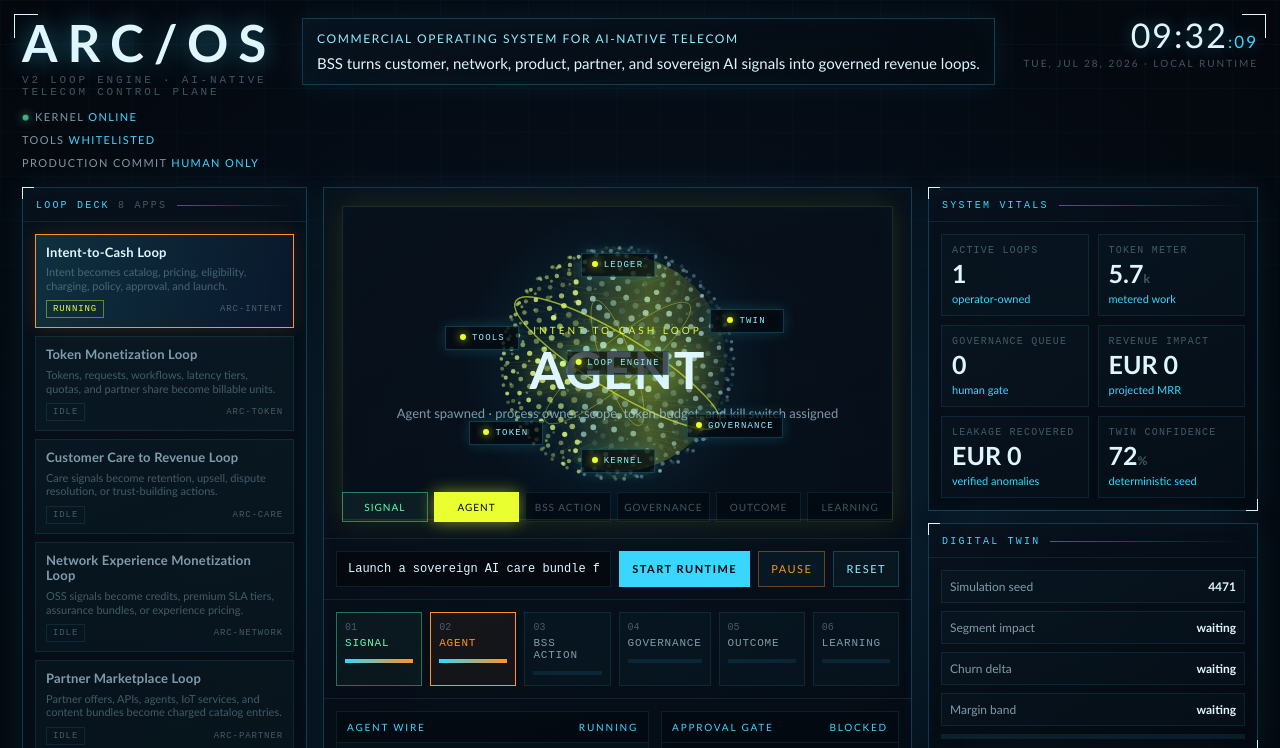
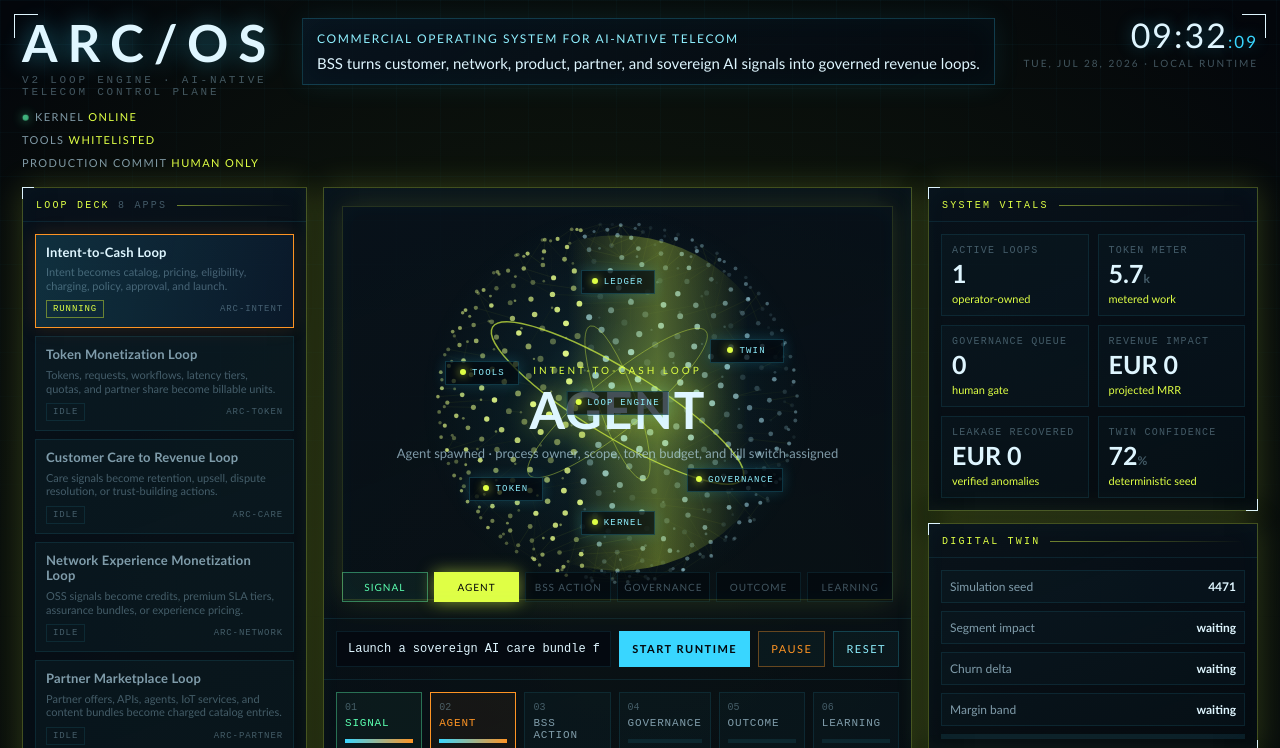
Before and after one commit to Chrisamansood/concepts, a plain HTML site: page bss-as-loop-led-os/index.html in a window 1280 px wide. Both pictures are taken after a click on the button "START RUNTIME". Shown: the top 748 px of the page. Drawn offline with Linux system fonts and the light colour scheme.

Commit message:
style: refine BSS Loop OS HUD colors

```diff
--- a/bss-as-loop-led-os/index.html
+++ b/bss-as-loop-led-os/index.html
@@ -6,20 +6,20 @@
 <title>ARC/OS v2 - Loop Engine for AI-Native Telecom</title>
 <style>
 :root{
-  --cyan:#39d6ff;
-  --cyan-hot:#8ff0ff;
-  --cyan-deep:#0a89b8;
-  --blue:#2b7fff;
+  --cyan:#39D6FF;
+  --cyan-hot:#8FF0FF;
+  --cyan-deep:#1E88AA;
+  --blue:#2B7FFF;
   --amber:#fe9424;
   --green:#5bffb0;
   --red:#ff5f86;
-  --yellow:#eaff2f;
+  --yellow:#DFFF45;
   --magenta:#ff6bd6;
   --ink:#03060b;
   --ink-2:#07111c;
   --ink-3:#0b1724;
-  --line:rgba(57,214,255,0.24);
-  --line-soft:rgba(57,214,255,0.11);
+  --line:rgba(57,214,255,0.22);
+  --line-soft:rgba(57,214,255,0.10);
   --line-amber:rgba(254,148,36,0.38);
   --text:#dff6ff;
   --muted:rgba(190,226,244,0.66);
@@ -28,6 +28,7 @@
   --runtime:var(--cyan);
   --runtime-soft:rgba(57,214,255,0.16);
   --runtime-glow:rgba(57,214,255,0.42);
+  --runtime-line:rgba(57,214,255,0.22);
 }
 *{box-sizing:border-box}
 html,body{margin:0;min-height:100%;background:var(--ink);color:var(--text)}
@@ -35,7 +36,7 @@ body{
   font-family:"Trebuchet MS","Segoe UI",Arial,sans-serif;
   overflow-x:hidden;
   background:
-    radial-gradient(ellipse 72% 58% at 50% 35%, rgba(13,34,54,0.96) 0%, rgba(6,13,23,0.98) 42%, #03060b 100%),
+    radial-gradient(ellipse 60% 50% at 50% 44%, #0A1826 0%, #050A12 45%, #03060B 100%),
     linear-gradient(120deg, rgba(43,127,255,0.08), transparent 35%, rgba(254,148,36,0.06));
 }
 body::before{
@@ -69,18 +70,30 @@ body::after{
 }
 body.runtime-active{
   --runtime:var(--yellow);
-  --runtime-soft:rgba(234,255,47,0.15);
-  --runtime-glow:rgba(234,255,47,0.5);
+  --runtime-soft:rgba(223,255,69,0.18);
+  --runtime-glow:rgba(223,255,69,0.52);
+  --runtime-line:rgba(223,255,69,0.28);
+  background:
+    radial-gradient(ellipse 70% 58% at 50% 43%, rgba(54,76,12,0.46) 0%, rgba(16,24,12,0.86) 38%, #03060B 100%),
+    linear-gradient(120deg, rgba(223,255,69,0.09), transparent 38%, rgba(57,214,255,0.035));
 }
 body.runtime-blocked{
   --runtime:var(--red);
   --runtime-soft:rgba(255,95,134,0.16);
   --runtime-glow:rgba(255,95,134,0.48);
+  --runtime-line:rgba(255,95,134,0.3);
+  background:
+    radial-gradient(ellipse 70% 58% at 50% 43%, rgba(82,20,34,0.48) 0%, rgba(24,8,13,0.9) 40%, #03060B 100%),
+    linear-gradient(120deg, rgba(255,95,134,0.08), transparent 38%, rgba(57,214,255,0.025));
 }
 body.runtime-complete{
   --runtime:var(--green);
   --runtime-soft:rgba(91,255,176,0.16);
   --runtime-glow:rgba(91,255,176,0.5);
+  --runtime-line:rgba(91,255,176,0.28);
+  background:
+    radial-gradient(ellipse 70% 58% at 50% 43%, rgba(15,82,58,0.46) 0%, rgba(6,28,25,0.88) 40%, #03060B 100%),
+    linear-gradient(120deg, rgba(91,255,176,0.08), transparent 38%, rgba(57,214,255,0.05));
 }
 button,input{font:inherit}
 button{cursor:pointer}
@@ -137,7 +150,7 @@ button{cursor:pointer}
   letter-spacing:1.4px;
   text-transform:uppercase;
 }
-.status-line b{color:var(--cyan);font-weight:500}
+.status-line b{color:var(--runtime);font-weight:500}
 .pulse-dot{
   display:inline-block;
   width:7px;
@@ -189,9 +202,9 @@ button{cursor:pointer}
   align-items:start;
 }
 .panel{
-  border:1px solid var(--line);
+  border:1px solid var(--runtime-line);
   background:linear-gradient(160deg,rgba(8,18,29,.86),rgba(4,9,16,.78));
-  box-shadow:0 0 30px rgba(57,214,255,.08), inset 0 0 24px rgba(57,214,255,.028);
+  box-shadow:0 0 30px var(--runtime-soft), inset 0 0 24px rgba(57,214,255,.028);
   position:relative;
 }
 .panel::before,.panel::after{
@@ -215,11 +228,11 @@ button{cursor:pointer}
 .eyebrow{
   font-size:10px;
   letter-spacing:2.2px;
-  color:var(--cyan);
+  color:var(--runtime);
   text-transform:uppercase;
 }
 .muted{color:var(--low)}
-.hairline{height:1px;flex:1;background:linear-gradient(90deg,var(--cyan),transparent);opacity:.48}
+.hairline{height:1px;flex:1;background:linear-gradient(90deg,var(--runtime),transparent);opacity:.48}
 .panel-body{padding:12px}
 .loop-deck{
   display:grid;
@@ -287,12 +300,12 @@ button{cursor:pointer}
 .loop-status.blocked{color:var(--red);border-color:rgba(255,95,134,.45)}
 .run-id{color:var(--low)}
 .core-panel{
-  min-height:665px;
+  min-height:735px;
   overflow:hidden;
 }
 .core-stage{
   position:relative;
-  min-height:350px;
+  min-height:430px;
   border-bottom:1px solid var(--line-soft);
 }
 .core-stage::after{
@@ -307,7 +320,7 @@ button{cursor:pointer}
 }
 canvas#core{
   width:100%;
-  height:350px;
+  height:430px;
   display:block;
 }
 .core-overlay{
@@ -469,7 +482,7 @@ body.runtime-complete .agent-pulse i{animation-duration:1.45s}
   align-items:center;
   padding:9px 10px;
   border-bottom:1px solid var(--line-soft);
-  color:var(--cyan);
+  color:var(--runtime);
   font-size:10px;
   letter-spacing:1.8px;
   text-transform:uppercase;
@@ -579,7 +592,7 @@ body.runtime-complete .agent-pulse i{animation-duration:1.45s}
   font-weight:700;
 }
 .metric small{font-size:12px;color:var(--low)}
-.delta{margin-top:6px;color:var(--cyan);font-size:11px}
+.delta{margin-top:6px;color:var(--runtime);font-size:11px}
 .twin-grid,.token-grid,.gov-grid{
   display:grid;
   gap:8px;
@@ -1605,8 +1618,8 @@ const ctx = coreCanvas.getContext("2d");
 let cw = 0, ch = 0, spin = 0;
 const toneColors = {
   idle:{core:"rgba(57,214,255,.22)",soft:"rgba(57,214,255,.07)",line:"rgba(57,214,255,",particle:"rgba(180,238,255,",ring:"rgba(57,214,255,.24)",accent:"rgba(57,214,255,.42)"},
-  active:{core:"rgba(234,255,47,.18)",soft:"rgba(57,214,255,.08)",line:"rgba(234,255,47,",particle:"rgba(230,255,138,",ring:"rgba(234,255,47,.35)",accent:"rgba(234,255,47,.62)"},
-  approval:{core:"rgba(234,255,47,.2)",soft:"rgba(254,148,36,.09)",line:"rgba(234,255,47,",particle:"rgba(250,255,166,",ring:"rgba(234,255,47,.44)",accent:"rgba(254,148,36,.58)"},
+  active:{core:"rgba(223,255,69,.22)",soft:"rgba(57,214,255,.06)",line:"rgba(223,255,69,",particle:"rgba(232,255,138,",ring:"rgba(223,255,69,.38)",accent:"rgba(223,255,69,.68)"},
+  approval:{core:"rgba(223,255,69,.24)",soft:"rgba(254,148,36,.08)",line:"rgba(223,255,69,",particle:"rgba(250,255,166,",ring:"rgba(223,255,69,.46)",accent:"rgba(254,148,36,.62)"},
   blocked:{core:"rgba(255,95,134,.18)",soft:"rgba(255,95,134,.08)",line:"rgba(255,95,134,",particle:"rgba(255,150,174,",ring:"rgba(255,95,134,.44)",accent:"rgba(255,95,134,.68)"},
   complete:{core:"rgba(91,255,176,.18)",soft:"rgba(57,214,255,.07)",line:"rgba(91,255,176,",particle:"rgba(178,255,214,",ring:"rgba(91,255,176,.42)",accent:"rgba(91,255,176,.68)"}
 };
@@ -1626,7 +1639,7 @@ for(let i=0;i<520;i++){
 function sizeCanvas(){
   const rect = coreCanvas.getBoundingClientRect();
   cw = Math.max(320,Math.floor(rect.width * devicePixelRatio));
-  ch = Math.floor(350 * devicePixelRatio);
+  ch = Math.floor(430 * devicePixelRatio);
   coreCanvas.width = cw;
   coreCanvas.height = ch;
 }
@@ -1638,7 +1651,7 @@ function projectPoint(p,rot){
   const x = p.x*cos - p.z*sin;
   const z = p.x*sin + p.z*cos;
   const y = p.y;
-  const r = Math.min(cw,ch) * .31;
+  const r = Math.min(cw,ch) * .39;
   const perspective = 1 / (1 + z*.36);
   return {
     x:cw/2 + x*r*perspective,
@@ -1701,12 +1714,12 @@ function drawCore(t){
   if(state.tone === "active" || state.tone === "approval"){
     const sweepX = cw/2 + Math.sin(spin * 2.2) * Math.min(cw,ch) * .22;
     const sweepGrad = ctx.createLinearGradient(sweepX - 90*devicePixelRatio,0,sweepX + 90*devicePixelRatio,0);
-    sweepGrad.addColorStop(0,"rgba(234,255,47,0)");
-    sweepGrad.addColorStop(.5,"rgba(234,255,47,.26)");
-    sweepGrad.addColorStop(1,"rgba(234,255,47,0)");
+    sweepGrad.addColorStop(0,"rgba(223,255,69,0)");
+    sweepGrad.addColorStop(.5,"rgba(223,255,69,.32)");
+    sweepGrad.addColorStop(1,"rgba(223,255,69,0)");
     ctx.fillStyle = sweepGrad;
     ctx.beginPath();
-    ctx.ellipse(cw/2,ch/2,Math.min(cw,ch)*.31,Math.min(cw,ch)*.31,0,0,Math.PI*2);
+    ctx.ellipse(cw/2,ch/2,Math.min(cw,ch)*.39,Math.min(cw,ch)*.39,0,0,Math.PI*2);
     ctx.fill();
   }
   if(state.tone === "blocked"){
```
